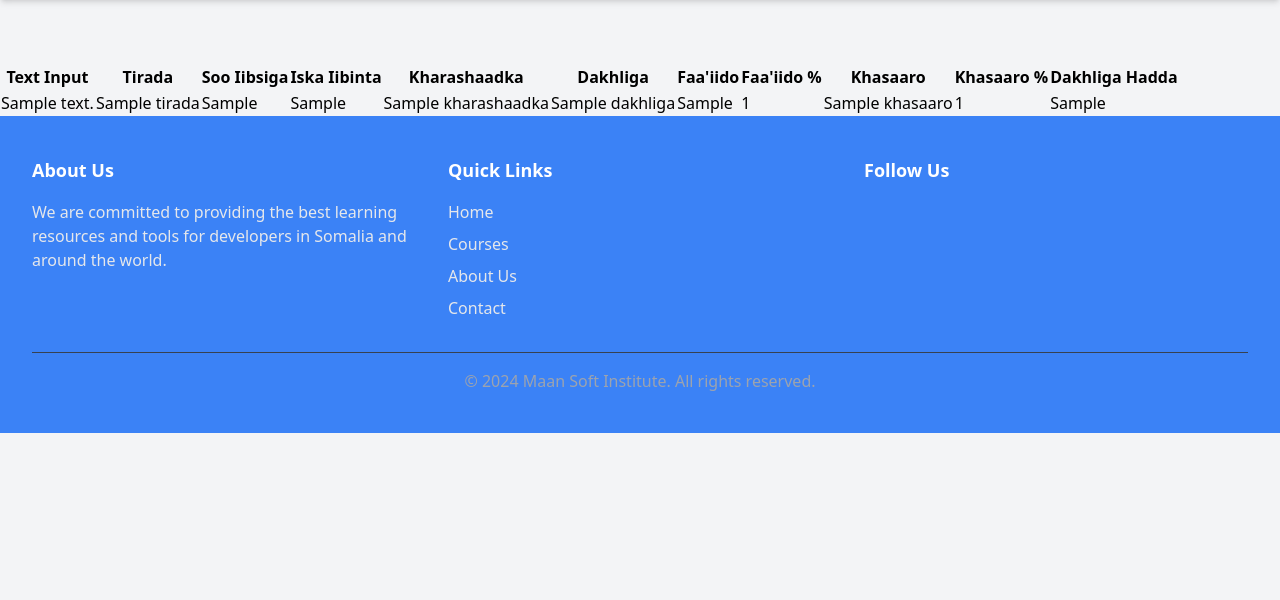
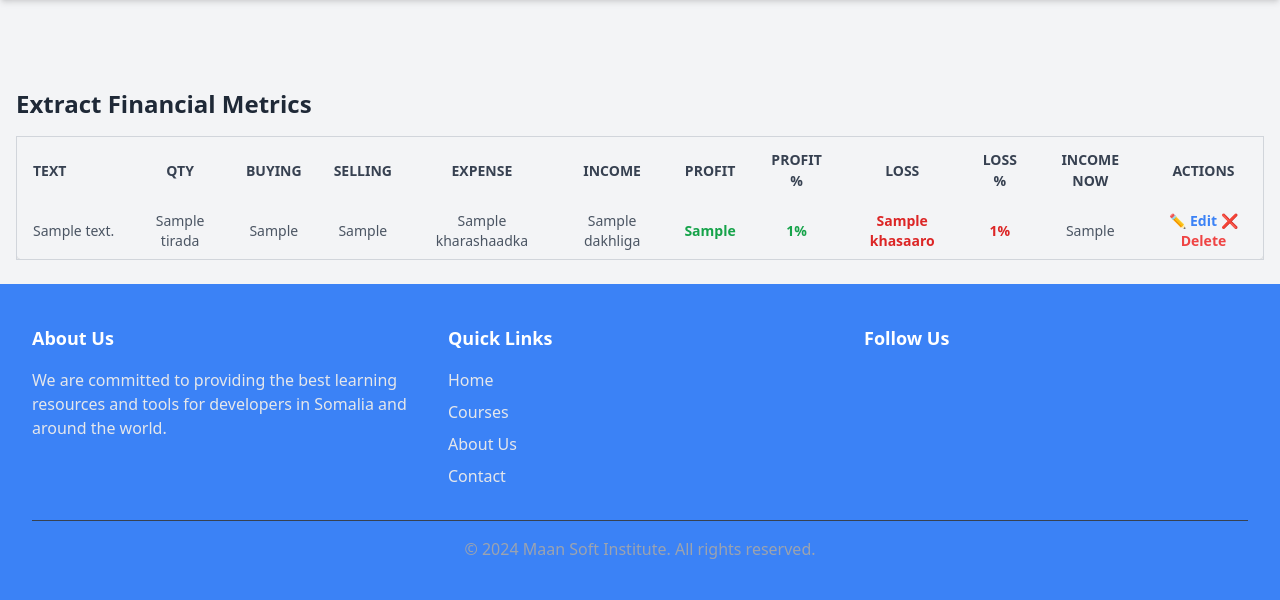
Before and after one commit to AdnanKahiye/Final-project-2025, a Django app: template templates/finance/financial_data_list.html in a window 1280 px wide. Shown: the part 88-688 px from the top of the page. Run offline with Django 3.2, Linux system fonts and the light colour scheme; the template is opened without the code that fills it: most values are stand-ins (such as "Sample title", 1, 10 or a date in 2020); some libraries are stand-ins or nearby versions.

Commit message:
updated data list

```diff
--- a/extractor.py
+++ b/extractor.py
@@ -133,6 +133,7 @@ def calculate_metrics(financials):
     khasaaradda = financials.get("khasaarada", None)
 
     results = {}
+    results['tirada']=tirada
 
     # Calculate profit from profit margin
     if faa_iidada and dakhliga:
@@ -144,13 +145,15 @@ def calculate_metrics(financials):
     if qiimaha_soo_iibsiga and qiimaha_iska_iibinta:
         results['kharashaadka'] =qiimaha_soo_iibsiga*tirada
         results['dakhliga'] =qiimaha_iska_iibinta*tirada
+        results['qiimaha_soo_iibsiga'] =qiimaha_soo_iibsiga
+        results['qiimaha_iska_iibinta'] =qiimaha_iska_iibinta
         faa_iido_or_khasaaro = qiimaha_iska_iibinta - qiimaha_soo_iibsiga
         if faa_iido_or_khasaaro > 0:
             results["faa'iido"] = faa_iido_or_khasaaro
             results["faa'iidada % "] = (faa_iido_or_khasaaro / qiimaha_soo_iibsiga) * 100
         elif faa_iido_or_khasaaro < 0:
             results["khasaaro"] = -faa_iido_or_khasaaro
-            results["khasaaro % :"] = (-faa_iido_or_khasaaro / qiimaha_soo_iibsiga) * 100
+            results["khasaaro_percent"] = (-faa_iido_or_khasaaro / qiimaha_soo_iibsiga) * 100
 
     # Calculate net profit
     if dakhliga and kharashaadka:
--- a/templates/finance/financial_data_list.html
+++ b/templates/finance/financial_data_list.html
@@ -4,41 +4,63 @@
 
 {% block content %}
 
-<table border="1">
-    <thead>
-        <tr>
-            <th>Text Input</th>
-            <th>Tirada</th>
-            <th>Soo Iibsiga</th>
-            <th>Iska Iibinta</th>
-            <th>Kharashaadka</th>
-            <th>Dakhliga</th>
-            <th>Faa'iido</th>
-            <th>Faa'iido %</th>
-            <th>Khasaaro</th>
-            <th>Khasaaro %</th>
-            <th>Dakhliga Hadda</th>
+<div class="container mx-auto px-4 py-6">
+    <h1 class="text-2xl font-bold text-gray-800 mb-4">Extract Financial Metrics</h1>
+
+    <div class="overflow-x-auto">
+        <table class="min-w-full border border-gray-300 rounded-lg shadow-md">
+            <thead class="bg-gray-100">
+                <tr class="text-gray-700 uppercase text-sm leading-normal">
+                    <th class="py-3 px-4 text-left">Text</th>
+                    <th class="py-3 px-4 text-center">Qty</th>
+                    <th class="py-3 px-4 text-center">Buying</th>
+                    <th class="py-3 px-4 text-center">Selling</th>
+                    <th class="py-3 px-4 text-center">Expense</th>
+                    <th class="py-3 px-4 text-center">Income</th>
+                    <th class="py-3 px-4 text-center">Profit</th>
+                    <th class="py-3 px-4 text-center">Profit %</th>
+                    <th class="py-3 px-4 text-center">Loss</th>
+                    <th class="py-3 px-4 text-center">Loss %</th>
+                    <th class="py-3 px-4 text-center">Income Now</th>
+                    <th class="py-3 px-4 text-center">Actions</th>
                 </tr>
             </thead>
-    <tbody>
+            <tbody class="text-gray-600 text-sm">
                 {% for data in financial_data %}
-        <tr>
-            <td title="{{ data.text_input }}">
-                {{ data.text_input|truncatewords:4 }}  <!-- Show first 5 words -->
+                <tr class="border-b border-gray-300 hover:bg-gray-50 transition">
+                    <td class="py-2 px-4 text-left truncate" title="{{ data.text_input }}">
+                        {{ data.text_input|truncatewords:4 }}
                     </td>
-            <td>{{ data.tirada }}</td>
-            <td>{{ data.qiimaha_soo_iibsiga }}</td>
-            <td>{{ data.qiimaha_iska_iibinta }}</td>
-            <td>{{ data.kharashaadka }}</td>
-            <td>{{ data.dakhliga }}</td>
-            <td>{{ data.faa_iido }}</td>
-            <td>{{ data.faa_iidada_percent }}</td>
-            <td>{{ data.khasaaro }}</td>
-            <td>{{ data.khasaaro_percent }}</td>
-            <td>{{ data.dakhliga_hadda }}</td>
+                    <td class="py-2 px-4 text-center">{{ data.tirada }}</td>
+                    <td class="py-2 px-4 text-center">{{ data.qiimaha_soo_iibsiga }}</td>
+                    <td class="py-2 px-4 text-center">{{ data.qiimaha_iska_iibinta }}</td>
+                    <td class="py-2 px-4 text-center">{{ data.kharashaadka }}</td>
+                    <td class="py-2 px-4 text-center">{{ data.dakhliga }}</td>
+                    <td class="py-2 px-4 text-center font-semibold text-green-600">{{ data.faa_iido }}</td>
+                    <td class="py-2 px-4 text-center font-semibold text-green-600">{{ data.faa_iidada_percent }}%</td>
+                    <td class="py-2 px-4 text-center font-semibold text-red-600">{{ data.khasaaro }}</td>
+                    <td class="py-2 px-4 text-center font-semibold text-red-600">{{ data.khasaaro_percent }}%</td>
+                    <td class="py-2 px-4 text-center">{{ data.dakhliga_hadda }}</td>
+                    <td class="py-2 px-4 text-center">
+                        <a href="#"
+                        class="text-blue-500 hover:text-blue-700 font-semibold transition duration-200">
+                         ✏️ Edit
+                     </a>
+
+                     <!-- Delete Link (With Confirmation) -->
+                     <a href="#"
+                        onclick="return confirm('Are you sure you want to delete this item?');"
+                        class="text-red-500 hover:text-red-700 font-semibold transition duration-200">
+                         ❌ Delete
+                     </a>
+
+                    </td>
                 </tr>
+
                 {% endfor %}
             </tbody>
         </table>
+    </div>
+</div>
 
 {% endblock %}
--- a/views.py
+++ b/views.py
@@ -24,7 +24,7 @@ def save_financial_data(extracted_text, extracted_data):
     faa_iido = extracted_data.get("faa'iido")
     faa_iidada_percent = extracted_data.get("faa'iidada %")
     khasaaro = extracted_data.get("khasaaro")
-    khasaaro_percent = extracted_data.get("khasaaro %")
+    khasaaro_percent = extracted_data.get("khasaaro_percent")
     dakhliga_hadda = extracted_data.get("dakhliga hadda")
 
     # Mark as incomplete if any key financial data is missing
@@ -127,7 +127,7 @@ def home(request):
                 return render(request, "finance/home.html", {"error": "This is not financial data. Please enter financial details."})
 
             # Save extracted text and financial data in database
-            saved_financial = save_financial_data(extracted_text, financials)
+            saved_financial = save_financial_data(extracted_text, metrics)
 
             return render(request, "finance/results.html", {
                 "financials": financials,
```
Lines whose indentation alone changed are shown as unchanged.
